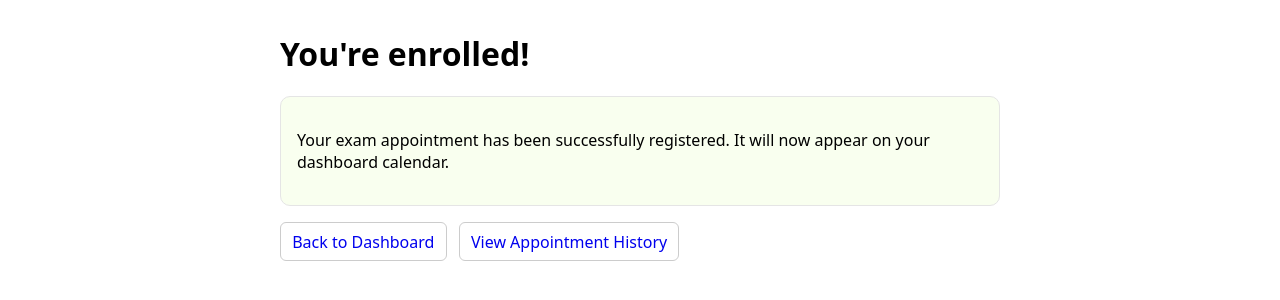
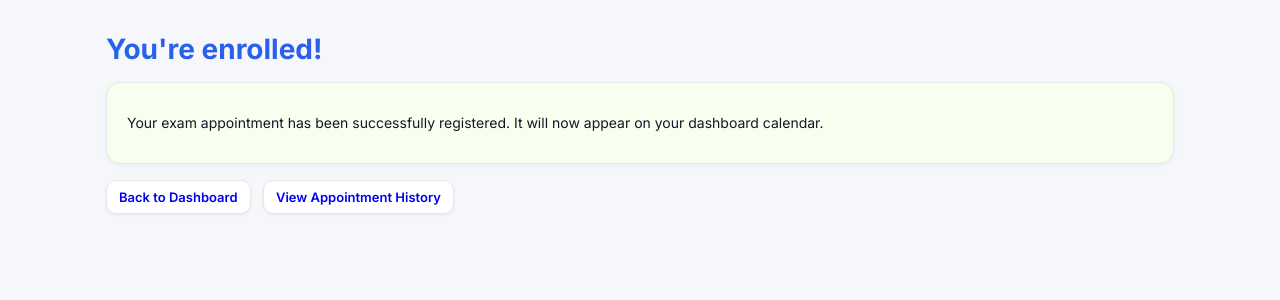
Before and after one commit to DanielRamos69/exam_reg_tristan, a Flask app: page /student/confirmation in a window 1280 px wide. Shown: the top 300 px of the page. Run offline with Flask 3, Linux system fonts and the light colour scheme; the visitor is signed in with stand-in values (Sample User, id 1).

Commit message:
daniel style overhaul student confirmation

```diff
--- a/templates/student_confirmation.html
+++ b/templates/student_confirmation.html
@@ -3,20 +3,93 @@
 <head>
   <meta charset="utf-8" />
   <title>Registration Confirmed</title>
+  <meta name="viewport" content="width=device-width, initial-scale=1" />
+
+  <!-- GOOGLE FONT -->
+  <link rel="preconnect" href="https://fonts.gstatic.com" />
+  <link
+    href="https://fonts.googleapis.com/css2?family=Inter:wght@400;500;600;700&display=swap"
+    rel="stylesheet"
+  />
+
   <style>
-    body { font-family: system-ui, Arial, sans-serif; max-width: 720px; margin: 2rem auto; padding: 0 1rem; }
-    .btn { display: inline-block; padding: .45rem .7rem; border: 1px solid #ccc; border-radius: 6px; background: white; text-decoration: none; margin-right: .5rem; }
-    .card { border: 1px solid #e5e5e5; border-radius: 10px; padding: 1rem; background: #f9ffef; }
+    * { box-sizing:border-box; }
+    :root {
+      --bd:#e5e7eb;
+      --muted:#6b7280;
+      --blue:#2563eb;
+      --indigo:#4f46e5;
+    }
+
+    body {
+      font-family:'Inter', system-ui, Arial, sans-serif;
+      background:#f5f7fa;
+      max-width:1100px;
+      margin:2rem auto;
+      padding:0 1rem;
+      color:#111827;
+    }
+
+    h1 {
+      font-size:28px;
+      font-weight:700;
+      margin:0 0 1rem;
+      background:linear-gradient(to right,var(--blue),var(--indigo));
+      -webkit-background-clip:text;
+      -webkit-text-fill-color:transparent;
+    }
+
+    /* CARD SURFACE */
+    .card {
+      background:#f9ffef; /* preserved green intent */
+      border:1px solid var(--bd);
+      border-radius:14px;
+      padding:16px 20px;
+      box-shadow:0 2px 6px rgba(0,0,0,0.04);
+      font-size:14px;
+      line-height:1.4;
+    }
+
+    /* BUTTONS */
+    .btn {
+      display:inline-flex;
+      align-items:center;
+      justify-content:center;
+      padding:8px 12px;
+      border:1px solid var(--bd);
+      border-radius:10px;
+      background:#ffffff;
+      text-decoration:none;
+      font-size:13px;
+      font-weight:600;
+      box-shadow:0 1px 3px rgba(0,0,0,0.07);
+      cursor:pointer;
+      transition:0.15s ease;
+      margin-right:.5rem;
+    }
+    .btn:hover {
+      background:#f3f4f6;
+      transform:translateY(-1px);
+      box-shadow:0 3px 5px rgba(0,0,0,0.1);
+    }
+
+    p.muted { color:var(--muted); font-size:13px; }
   </style>
 </head>
 <body>
+
   <h1>You're enrolled!</h1>
+
+  <!-- PRESERVED CARD FUNCTION -->
   <div class="card">
     <p>Your exam appointment has been successfully registered. It will now appear on your dashboard calendar.</p>
   </div>
-  <p style="margin-top:1rem;">
+
+  <!-- PRESERVED NAV LINKS -->
+  <div style="margin-top:1rem;">
     <a class="btn" href="{{ url_for('student_portal') }}">Back to Dashboard</a>
     <a class="btn" href="{{ url_for('student_history') }}">View Appointment History</a>
-  </p>
+  </div>
+
 </body>
 </html>
```
